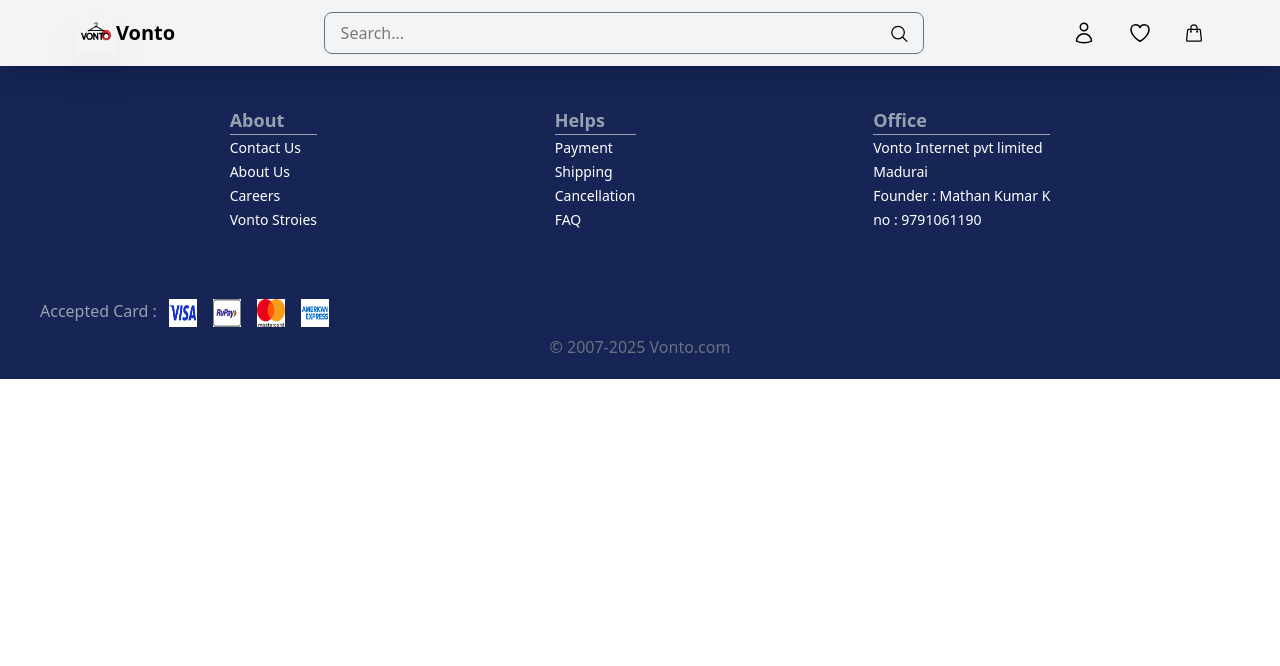
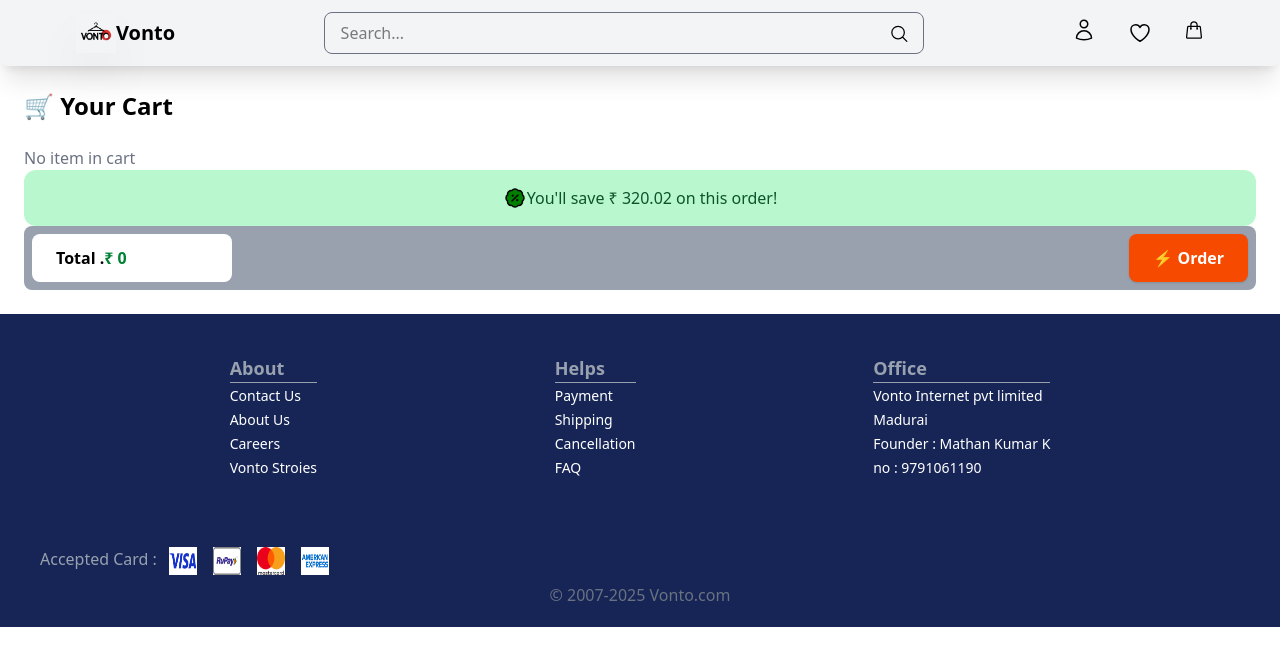
Before and after one commit to MATHAN190/Vonto-Ecomm, a React (Vite) app: page /cart in a window 1280 px wide. Shown: the top 666 px of the page. Built offline with nearby package versions, Linux system fonts and the light colour scheme.

Commit message:
date 26/8

```diff
--- a/src/App.jsx
+++ b/src/App.jsx
@@ -1,33 +1,36 @@
-
 import './App.css'
 import { BrowserRouter, Routes, Route } from "react-router-dom";
 import Home from './pages/home';
 import Category from './pages/category';
-import ProductDetails from './pages/productDetails'
-import Order from './pages/Order'
+import ProductDetails from './pages/ProductDetails';
+import Order from './pages/Order';
 import SuccessOrder from './pages/SuccessOrder';
 import NavBar from './components/NavBar';
 import Footer from './components/Footer';
 import Product_list from './pages/Product_list';
+import { CartProvider } from './components/CartContext';   // path fix
+import Cartpage from './pages/Cartpage';
+import Login from './pages/Login';
+
 function App() {
-
   return (
-    <>
+    <CartProvider>
       <BrowserRouter>
         <NavBar/>
         <Routes>
           <Route path='/' element={<Home/>}/>
+          <Route path='/Login' element={<Login/>}/>
           <Route path='/category' element={<Category/>}/>
           <Route path='/category/:name' element={<Product_list/>}/>
           <Route path="/product/:id" element={<ProductDetails />} />
-
+          <Route path='/cart' element={<Cartpage/>}/>   {/* ✅ fixed */}
           <Route path='/order' element={<Order/>}/>
           <Route path='/success' element={<SuccessOrder/>}/>
         </Routes>
         <Footer/>
       </BrowserRouter>
-    </>
+    </CartProvider>
   )
 }
 
-export default App
+export default App;
--- /dev/null
+++ b/src/components/AddCrt.jsx
@@ -0,0 +1,15 @@
+import React from 'react'
+
+function AddCrt() {
+
+  return (
+        <div>
+
+            <div>
+
+            </div>
+        </div>
+  )
+}
+
+export default AddCrt
--- a/src/components/Big_img.jsx
+++ /dev/null
@@ -1,13 +0,0 @@
-import React from 'react'
-
-function Big_img() {
-  return (
-    <div>
-       <button>
-
-       </button>
-    </div>
-  )
-}
-
-export default Big_img
--- a/src/components/Buy_AddCart.jsx
+++ /dev/null
@@ -1,18 +0,0 @@
-import React from 'react'
-
-function Buy_AddCart() {
-  return (
-    <div>
-        <div className="flex gap-4 justify-center">
-        <button className="bg-yellow-500 text-white font-bold px-6 py-2 rounded-lg shadow hover:bg-yellow-600 transition">
-          🛒 Add to Cart
-        </button>
-        <button className="bg-orange-600 text-white font-bold px-6 py-2 rounded-lg shadow hover:bg-orange-700 transition">
-          ⚡ Buy Now
-        </button>
-      </div>
-    </div>
-  )
-}
-
-export default Buy_AddCart
--- /dev/null
+++ b/src/components/CartContext.jsx
@@ -0,0 +1,17 @@
+import React, { createContext, useState } from "react";
+
+export const CartContext = createContext();
+
+export const CartProvider = ({ children }) => {
+  const [cartItems, setCartItems] = useState([]);
+
+  const addToCart = (product) => {
+    setCartItems((prev) => [...prev, product]);
+  };
+
+  return (
+    <CartContext.Provider value={{ cartItems, addToCart }}>
+      {children}
+    </CartContext.Provider>
+  );
+};
--- a/src/components/NavBar.jsx
+++ b/src/components/NavBar.jsx
@@ -25,13 +25,16 @@
               {/* end */}
 
               <div className='flex items-center space-x-3 md:space-x-8'>
-                <button>
+                <Link to="/login">
+                 <button>
                      <svg xmlns="http://www.w3.org/2000/svg" fill="none" viewBox="0 0 24 24" strokeWidth={1.5} stroke="currentColor" className="size-6">
                      <path strokeLinecap="round" strokeLinejoin="round" d="M15.75 6a3.75 3.75 0 1 1-7.5 0 3.75 3.75 0 0 1 7.5 0ZM4.501 20.118a7.5 7.5 0 0 1 14.998 0A17.933 17.933 0 0 1 12 21.75c-2.676 0-5.216-.584-7.499-1.632Z" />
                      </svg>
 
 
                 </button>
+                </Link>
+
 
                 <button>
                    <svg xmlns="http://www.w3.org/2000/svg" fill="none" viewBox="0 0 24 24" strokeWidth={1.5} stroke="currentColor" className="size-6">
@@ -39,12 +42,14 @@
                     </svg>
 
                 </button>
-
-                <button>
+              <Link to="/cart" >
+              <button>
                     <svg xmlns="http://www.w3.org/2000/svg" fill="none" viewBox="0 0 24 24" strokeWidth={1.5} stroke="currentColor" className="size-5">
                    <path strokeLinecap="round" strokeLinejoin="round" d="M15.75 10.5V6a3.75 3.75 0 1 0-7.5 0v4.5m11.356-1.993 1.263 12c.07.665-.45 1.243-1.119 1.243H4.25a1.125 1.125 0 0 1-1.12-1.243l1.264-12A1.125 1.125 0 0 1 5.513 7.5h12.974c.576 0 1.059.435 1.119 1.007ZM8.625 10.5a.375.375 0 1 1-.75 0 .375.375 0 0 1 .75 0Zm7.5 0a.375.375 0 1 1-.75 0 .375.375 0 0 1 .75 0Z" />
                    </svg>
                 </button>
+              </Link>
+
 
               </div>
 
--- /dev/null
+++ b/src/components/Other.jsx
@@ -0,0 +1,11 @@
+import React from 'react'
+
+function Other() {
+  return (
+    <div>
+
+    </div>
+  )
+}
+
+export default Other;
--- a/src/components/Reviews.jsx
+++ b/src/components/Reviews.jsx
@@ -65,16 +65,7 @@
         ))}
       </div>
 
-      {/* Customer Comments */}
-      <div className="bg-white p-6 rounded-lg shadow">
-        <h2 className="text-xl font-bold mb-4">Customer Feedback</h2>
-        {comments.map((c, i) => (
-          <div key={i} className="border-b py-3">
-            <p className="font-semibold">{c.name}</p>
-            <p className="text-gray-600">{c.review}</p>
-          </div>
-        ))}
-      </div>
+
     </div>
   );
 }
--- /dev/null
+++ b/src/pages/Cartpage.jsx
@@ -0,0 +1,66 @@
+import React, { useContext, useState } from "react";
+import { CartContext } from "../components/CartContext";
+import { useNavigate } from "react-router-dom";
+
+function Cartpage() {
+    const navigate = useNavigate();
+  const { cartItems } = useContext(CartContext);
+ const total = cartItems.reduce((acc, item) => {
+  // price string la iruntha "₹" or "Rs" remove panrom
+  const numericPrice = parseFloat(item.price.toString().replace(/[^0-9.]/g, ""));
+  return acc + (numericPrice || 0);
+}, 0);
+
+  return (
+    <div className="p-6">
+      <h1 className="text-2xl font-bold mb-6">🛒 Your Cart</h1>
+      {cartItems.length === 0 ? (
+        <p className="text-gray-500">No item in cart</p>
+      ) : (
+        cartItems.map((item, i) => (
+          <div key={i} className="p-4 bg-white rounded shadow mt-4 flex items-center gap-4">
+            <img
+              src={item.img || "https://via.placeholder.com/100"}
+              alt={item.name}
+              className="w-20 h-20 rounded"
+            />
+            <div>
+              <h2 className="font-semibold">{item.name}</h2>
+              <p className="text-green-600 font-bold">{item.price}</p>
+            </div>
+
+
+
+          </div>
+        ))
+      )}
+        <div className="bg-green-200 p-4 rounded-xl flex justify-center">
+             <div className="flex">
+                 <svg xmlns="http://www.w3.org/2000/svg" fill="green" viewBox="0 0 24 24" strokeWidth={1.5} stroke="currentColor" className="size-6">
+                     <path strokeLinecap="round" strokeLinejoin="round" d="m8.99 14.993 6-6m6 3.001c0 1.268-.63 2.39-1.593 3.069a3.746 3.746 0 0 1-1.043 3.296 3.745 3.745 0 0 1-3.296 1.043 3.745 3.745 0 0 1-3.068 1.593c-1.268 0-2.39-.63-3.068-1.593a3.745 3.745 0 0 1-3.296-1.043 3.746 3.746 0 0 1-1.043-3.297 3.746 3.746 0 0 1-1.593-3.068c0-1.268.63-2.39 1.593-3.068a3.746 3.746 0 0 1 1.043-3.297 3.745 3.745 0 0 1 3.296-1.042 3.745 3.745 0 0 1 3.068-1.594c1.268 0 2.39.63 3.068 1.593a3.745 3.745 0 0 1 3.296 1.043 3.746 3.746 0 0 1 1.043 3.297 3.746 3.746 0 0 1 1.593 3.068ZM9.74 9.743h.008v.007H9.74v-.007Zm.375 0a.375.375 0 1 1-.75 0 .375.375 0 0 1 .75 0Zm4.125 4.5h.008v.008h-.008v-.008Zm.375 0a.375.375 0 1 1-.75 0 .375.375 0 0 1 .75 0Z" />
+                </svg>
+                  <p className="text-green-900">You'll save ₹ 320.02 on this order!</p>
+             </div>
+        </div>
+
+       <div className="bg-gray-400  p-2 rounded-lg flex justify-between">
+            <div id="total " className="bg-white flex items-center font-bold w-50 px-6 py3 rounded-lg" >
+                    <h2>Total .</h2>
+                   <p className="text-green-700">₹ {total}</p>
+            </div>
+
+            <div>
+                <button
+              onClick={() => navigate("/order")}
+              className="bg-orange-600 text-white font-bold px-6 py-3 rounded-lg shadow hover:bg-orange-700 transition"
+            >
+              ⚡ Order
+            </button>
+            </div>
+           </div>
+
+    </div>
+  );
+}
+
+export default Cartpage;
--- /dev/null
+++ b/src/pages/Login.jsx
@@ -0,0 +1,19 @@
+import React, { useState } from 'react'
+
+function Login() {
+  const [Islogin,setIslogin] = useState(true)
+  return (
+    <div className='  '>
+          <div className='bg-white justify-center w-full py-3   '>
+         { Islogin ? <h1 className='text-2xl font-bold'>Welcom your login</h1> : <h1 className='text-2xl font-bold' >Please login</h1>}
+
+         <button  className="bg-orange-600 text-white font-bold px-6 py-3 rounded-lg shadow mt-10 hover:bg-orange-700 transition">
+           {!Islogin ? "login" : "logout"}
+         </button>
+    </div>
+    </div>
+
+  )
+}
+
+export default Login
--- a/src/pages/productDetails.jsx
+++ b/src/pages/productDetails.jsx
@@ -1,15 +1,16 @@
-import React from "react";
-import { useParams } from "react-router-dom";
+import React, { useContext } from "react";
+import { useNavigate, useParams } from "react-router-dom";
 import allProducts from "../data/Product_data";
-import Product_list from "./Product_list";
 import Single_Details from "../components/Single_Details";
 import ReviewSection from "../components/Reviews";
-import Buy_AddCart from "../components/Buy_AddCart";
+import { CartContext } from "../components/CartContext";
 
 function ProductDetails() {
+  const { addToCart } = useContext(CartContext);
+  const navigate = useNavigate();
   const { id } = useParams();
 
-  // All products flatten pannum
+  // Flatten all products into one array
   const mergedProducts = Object.values(allProducts).flat();
   const product = mergedProducts.find((p) => p.id === parseInt(id));
 
@@ -17,42 +18,61 @@
     return <h2 className="p-6 text-red-500">Product not found</h2>;
   }
 
+  const handleCart = () => {
+    addToCart(product);
+    navigate("/cart");
+  };
+
   return (
     <div>
+      {/* Top Section */}
       <div className="p-6 md:flex gap-6">
-      {/* Left side: Image */}
+        {/* Left: Image */}
         <div className="flex-1 flex justify-center">
           <img
             src={product.img || "https://via.placeholder.com/300"}
             alt={product.name}
-          className="w-70 h-80  rounded-md"
+            className="w-70 h-80 rounded-md"
           />
         </div>
 
-      {/* Right side: Details */}
+        {/* Right: Details */}
         <div className="flex-1">
           <h1 className="text-3xl font-bold">{product.name}</h1>
-        <p className="text-green-600 font-bold mt-2">Best offer{product.price}</p>
+          <p className="text-green-600 font-bold mt-2">Best offer {product.price}</p>
 
-        {/* Reviews + Stock + Size + Desc */}
+          {/* Reviews + Stock + Desc */}
           <div className="mt-4">
             <p>⭐⭐⭐⭐☆ (120 reviews)</p>
             <p className="text-gray-600 mt-2">In stock</p>
-          <p className="mt-2 text-sm text-gray-500">
-            Available sizes: S, M, L, XL
+            <p className="mt-2 text-sm text-gray-500">Best For You</p>
+            <p className="mt-4">
+              This product is made by Vonto Products with premium quality.
             </p>
-          <p className="mt-4">
-            This Product made for Vonto Products and One of the best Quality
-          </p>
+          </div>
+
+          {/* Buttons */}
+          <div className="flex gap-4 mt-6">
+            <button
+              onClick={handleCart}
+              className="bg-yellow-500 text-white font-bold px-6 py-2 rounded-lg shadow hover:bg-yellow-600 transition"
+            >
+              🛒 Add to Cart
+            </button>
+            <button
+              onClick={() => navigate("/order", { state: { product } })}
+              className="bg-orange-600 text-white font-bold px-6 py-2 rounded-lg shadow hover:bg-orange-700 transition"
+            >
+              ⚡ Buy Now
+            </button>
+          </div>
         </div>
       </div>
 
-    </div>{/*main*/}
-    <Buy_AddCart/>
-    <Single_Details/>
-    <ReviewSection/>
-</div> //last
-
+      {/* Extra Sections */}
+      <Single_Details />
+      <ReviewSection />
+    </div>
   );
 }
 
```
Lines whose indentation alone changed are shown as unchanged.
